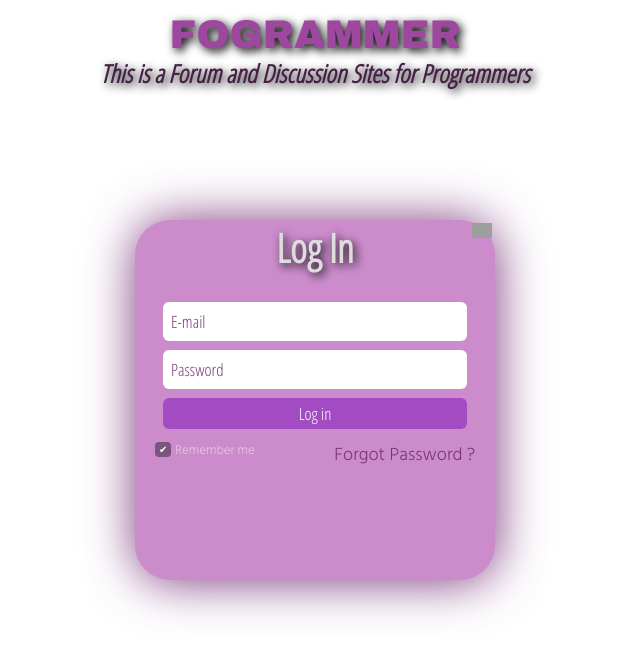
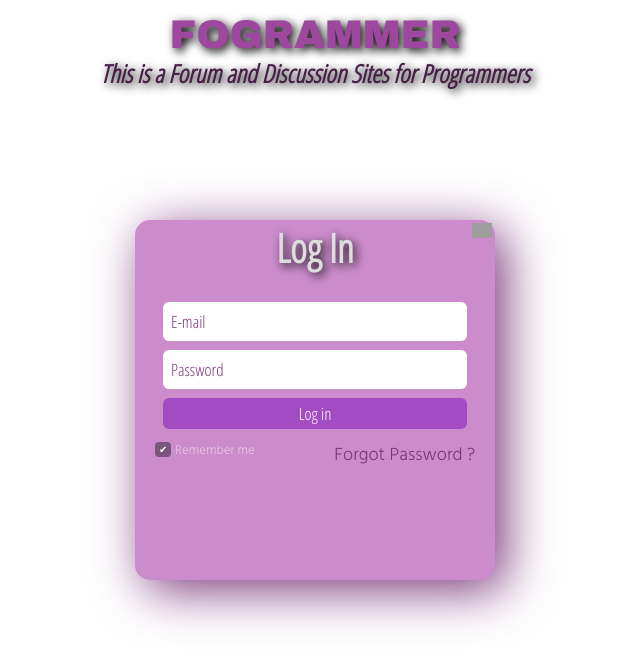
Before and after one commit to septianid/ypraw.github.io, a plain HTML site: page index.html in a window 1280 px wide. Both pictures are taken after a click on the element 640 px from the left and 400 px from the top of the page. Shown: the whole page, without its empty margins (325-965 px from the left). Drawn offline with nearby package versions, Linux system fonts and the light colour scheme; grey boxes are pictures that could not be loaded.

Commit message:
Update styles.css

```diff
--- a/css/styles.css
+++ b/css/styles.css
@@ -52,9 +52,9 @@ img{
   margin: auto;
   width: 360px;
   height: 360px;
-  border-radius: 35px;
+  border-radius: 15px;
   background: #cc8ccc;
-  box-shadow: 1px 1px 50px #7b377b;
+  box-shadow: 10px 10px 50px #7b377b;
   display: none;
 }
 
```
